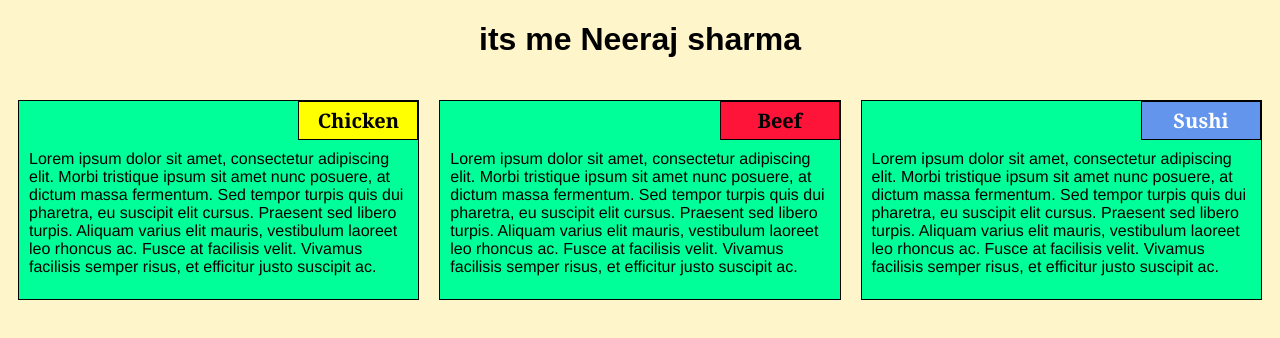
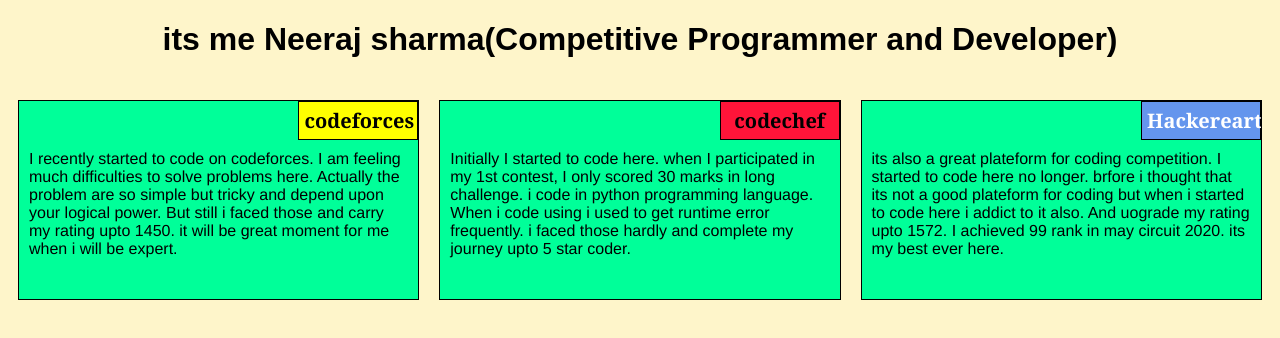
Before and after one commit to programmerneo1/Module-2-Coursera, a plain HTML site: page index.html in a window 1280 px wide. Drawn offline with Linux system fonts and the light colour scheme; files whose address does not match are found by name.

Commit message:
initial commit

```diff
--- a/index.html
+++ b/index.html
@@ -9,35 +9,35 @@
 	<title>Module 2 Solution</title>
 </head>
 <body>
-	<h1>its me Neeraj sharma</h1>
+	<h1>its me Neeraj sharma(Competitive Programmer and Developer)</h1>
 	<div class="row">
 	<div class="container col-lg-4 col-md-6 col-sm-12">
 		<section>
 		<div id="chicken">
-			Chicken
+			codeforces
 		</div>
 		<p>
-			Lorem ipsum dolor sit amet, consectetur adipiscing elit. Morbi tristique ipsum sit amet nunc posuere, at dictum massa fermentum. Sed tempor turpis quis dui pharetra, eu suscipit elit cursus. Praesent sed libero turpis. Aliquam varius elit mauris, vestibulum laoreet leo rhoncus ac. Fusce at facilisis velit. Vivamus facilisis semper risus, et efficitur justo suscipit ac.
+			I recently started to code on codeforces. I am feeling much difficulties to solve problems here. Actually the problem are so simple but tricky and depend upon your logical power. But still i faced those and carry my rating upto 1450. it will be great moment for me when i will be expert.
 		</p>
 		</section>
 	</div>
 	<div class="container col-lg-4 col-md-6 col-sm-12">
 		<section>
 		<div id="beef">
-			Beef
+			codechef
 		</div>
 		<p>
-			Lorem ipsum dolor sit amet, consectetur adipiscing elit. Morbi tristique ipsum sit amet nunc posuere, at dictum massa fermentum. Sed tempor turpis quis dui pharetra, eu suscipit elit cursus. Praesent sed libero turpis. Aliquam varius elit mauris, vestibulum laoreet leo rhoncus ac. Fusce at facilisis velit. Vivamus facilisis semper risus, et efficitur justo suscipit ac.
+			Initially I started to code here. when I participated in my 1st contest, I only scored 30 marks in long challenge. i code in python programming language. When i code using i used to get runtime error frequently. i faced those hardly and complete my journey upto 5 star coder.
 		</p>
 		</section>
 	</div>
 	<div class="container col-lg-4 col-md-12 col-sm-12">
 		<section>
 		<div id="sushi">
-			Sushi
+			Hackerearth
 		</div>
 		<p>
-			Lorem ipsum dolor sit amet, consectetur adipiscing elit. Morbi tristique ipsum sit amet nunc posuere, at dictum massa fermentum. Sed tempor turpis quis dui pharetra, eu suscipit elit cursus. Praesent sed libero turpis. Aliquam varius elit mauris, vestibulum laoreet leo rhoncus ac. Fusce at facilisis velit. Vivamus facilisis semper risus, et efficitur justo suscipit ac.
+			its also a great plateform for coding competition. I started to code here no longer. brfore i thought that its not a good plateform for coding but when i started to code here i addict to it also. And uograde my rating upto 1572. I achieved 99 rank in may circuit 2020. its my best ever here.
 		</p>
 		</section>
 	</div>
```
